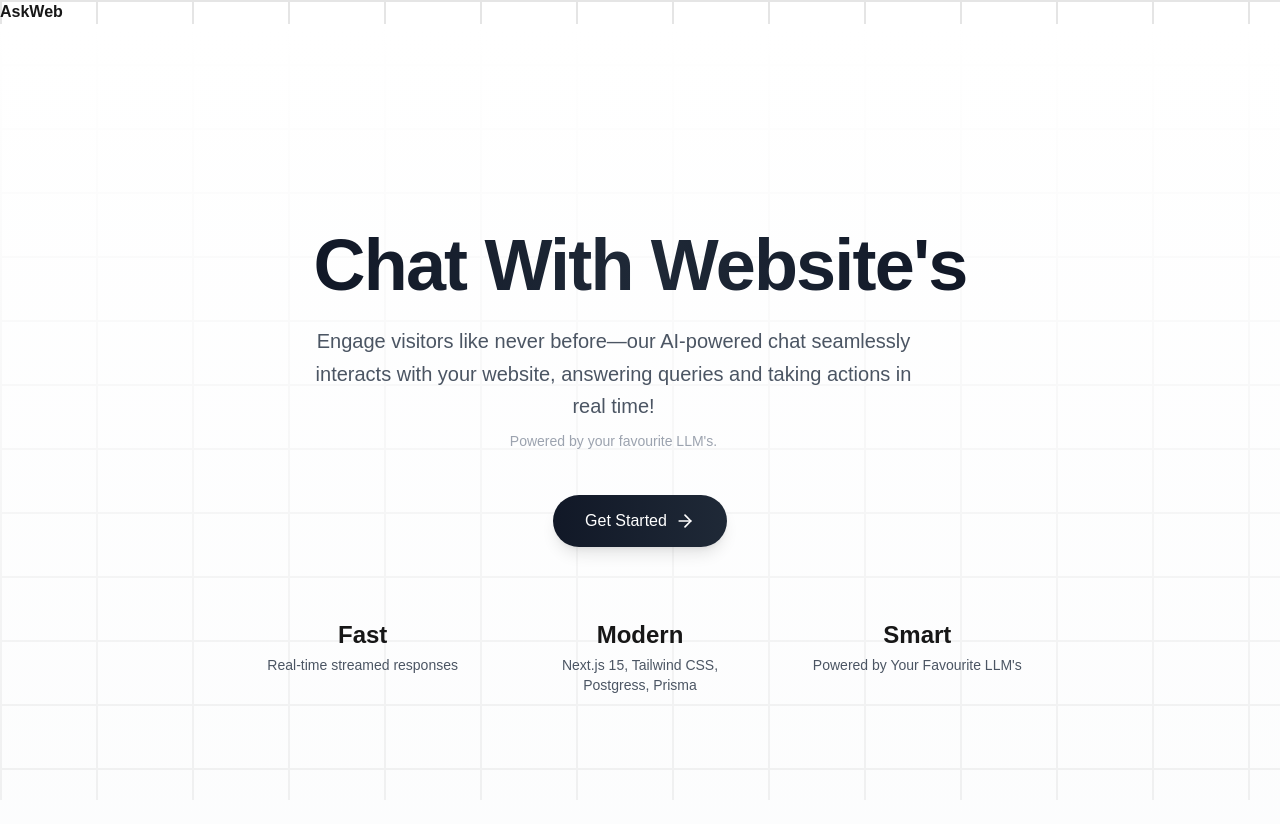
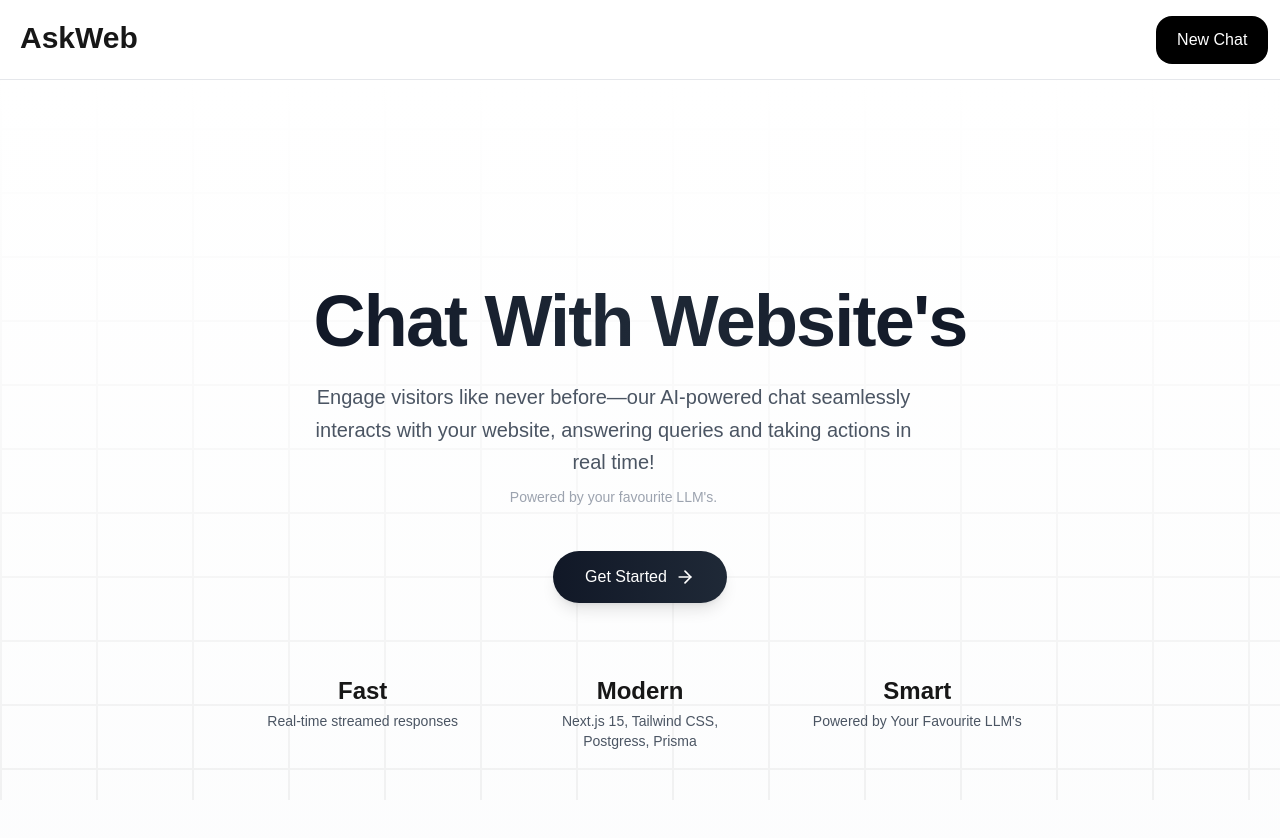
Before and after one commit to jainampatel22/AskWeb, a Next.js app: page / in a window 1280 px wide. Shown: the top 838 px of the page. Built offline with nearby package versions, Linux system fonts and the light colour scheme.

Commit message:
frontend changes

```diff
--- a/app/getStarted/[...url]/page.tsx
+++ b/app/getStarted/[...url]/page.tsx
@@ -51,7 +51,12 @@ export default function QuestionPage({ params }: PageProps) {
   return (
     <>
       <div className="flex flex-col h-screen">
-        <Header />
+      <div className="w-full h-20 z-50 bg-white flex border-b">
+        <h1 className="text-3xl font-bold p-5">
+    AskWeb
+</h1>
+<button className="ml-[78%] bg-black text-white rounded-2xl w-28 mt-4 h-12 hover:bg-white hover:text-black hover:border border-black">New Chat</button>
+        </div>
 
         {/* Chat Container */}
         <div className="flex-1 flex flex-col items-center justify-center">
@@ -73,7 +78,7 @@ export default function QuestionPage({ params }: PageProps) {
         </div>
 
         {/* Input Section */}
-        <footer className="border-t bg-white  bottom-0 p-4 w-full">
+        <footer className="border-t bg-white -mt-12 bottom-0 p-4 w-full">
           <form
             onSubmit={handleSubmit}
             className="max-w-3xl mx-auto relative"
--- a/app/getStarted/page.tsx
+++ b/app/getStarted/page.tsx
@@ -1,5 +1,5 @@
 'use client'
-import Header from "@/component/Header";
+
 import { motion } from "framer-motion";
 
 export default function getStarted() {
@@ -46,8 +46,14 @@ export default function getStarted() {
   };
 
   return (
-    <div className="min-h-screen bg-gradient-to-b from-gray-50 to-gray-100">
-      <Header />
+    <div className="min-h-screen bg-gradient-to-b  ">
+
+      <div className="w-full h-20 z-50 border-b bg-white flex">
+        <h1 className="text-3xl font-bold p-5">
+    AskWeb
+</h1>
+<button className="ml-[78%] bg-black text-white rounded-2xl w-28 mt-4 h-12 hover:bg-white hover:text-black hover:border border-black">New Chat</button>
+        </div>
       <div className="mx-auto max-w-6xl px-4 sm:px-6 lg:px-8 pb-24">
         {/* Heading Section with subtle animation */}
         <motion.div
--- a/app/page.tsx
+++ b/app/page.tsx
@@ -1,5 +1,5 @@
 
-import Header from "@/component/Header";
+// import Header from "@/component/Header";
 import { ArrowRight } from "lucide-react";
 import Image from "next/image";
 import Link from "next/link";
@@ -9,7 +9,12 @@ import { title } from "process";
     export default function LandingPage() {
       return (
        <div>
-      <Header/>
+        <div className="w-full h-20 z-50 bg-white flex border-b">
+        <h1 className="text-3xl font-bold p-5">
+    AskWeb
+</h1>
+<button className="ml-[78%] bg-black text-white rounded-2xl w-28 mt-4 h-12 hover:bg-white hover:text-black hover:border border-black">New Chat</button>
+        </div>
 
         <main className="min-h-screen bg-gradient-to-b from-white to-gray-50/50 flex items-center justify-center pt-28">
 
--- a/component/Header.tsx
+++ b/component/Header.tsx
@@ -1,9 +1,9 @@
 export default function Header(){
-    return (
-     <div className="w-full h-44 z-50 bg-black">
-<h1 className="text-3xl font-bold p-5">
-    AskWeb
-</h1>
-     </div>
-    )}
-{/* <button className="ml-[78%] bg-black text-white rounded-2xl w-28 mt-4 h-12 hover:bg-white hover:text-black hover:border border-black">New Chat</button> */}
+    return(
+        <>
+        <div className="bg-white text-black h-16">
+<h1 className="text-3xl ml-10">AskWeb</h1>
+        </div>
+        </>
+    )
+}
```
